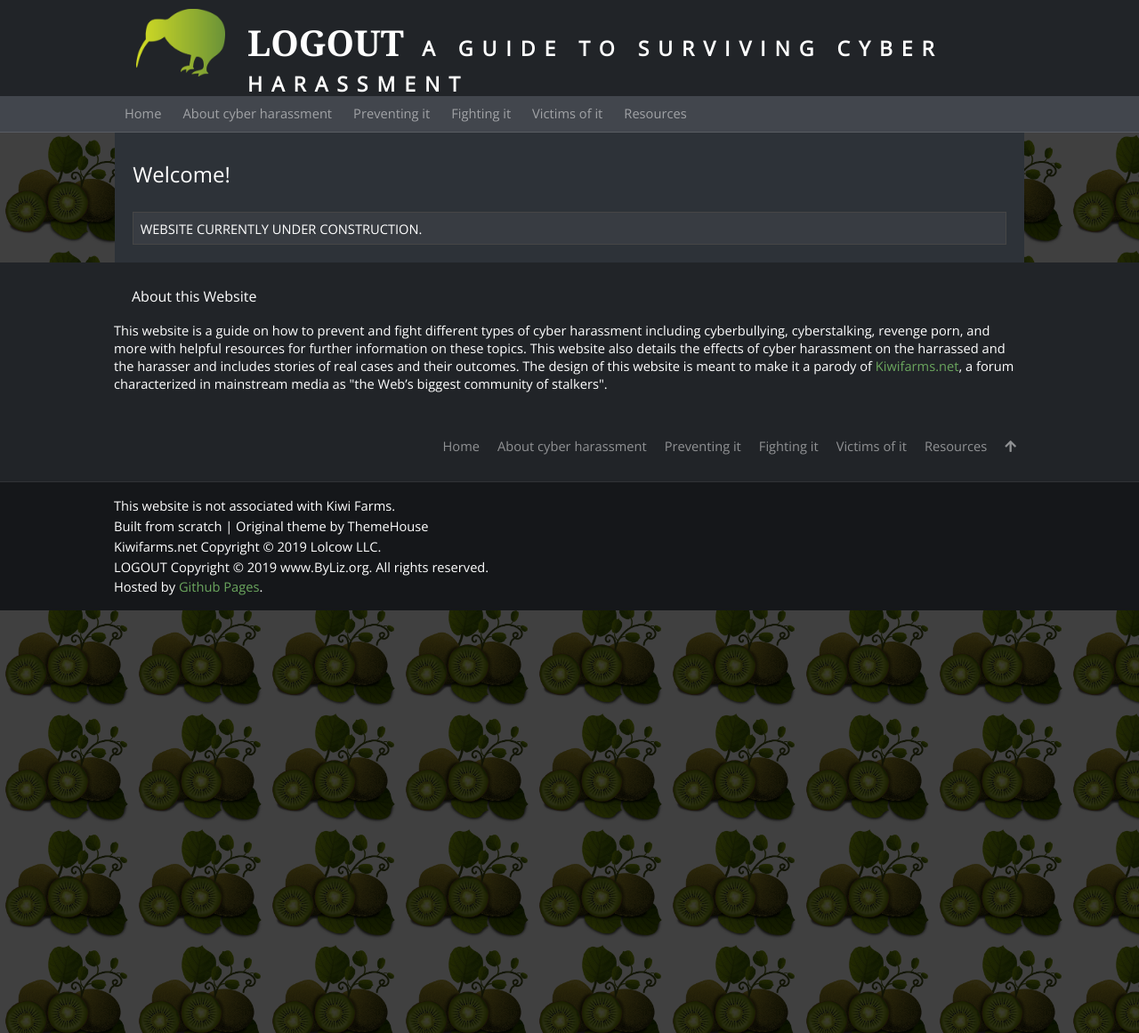
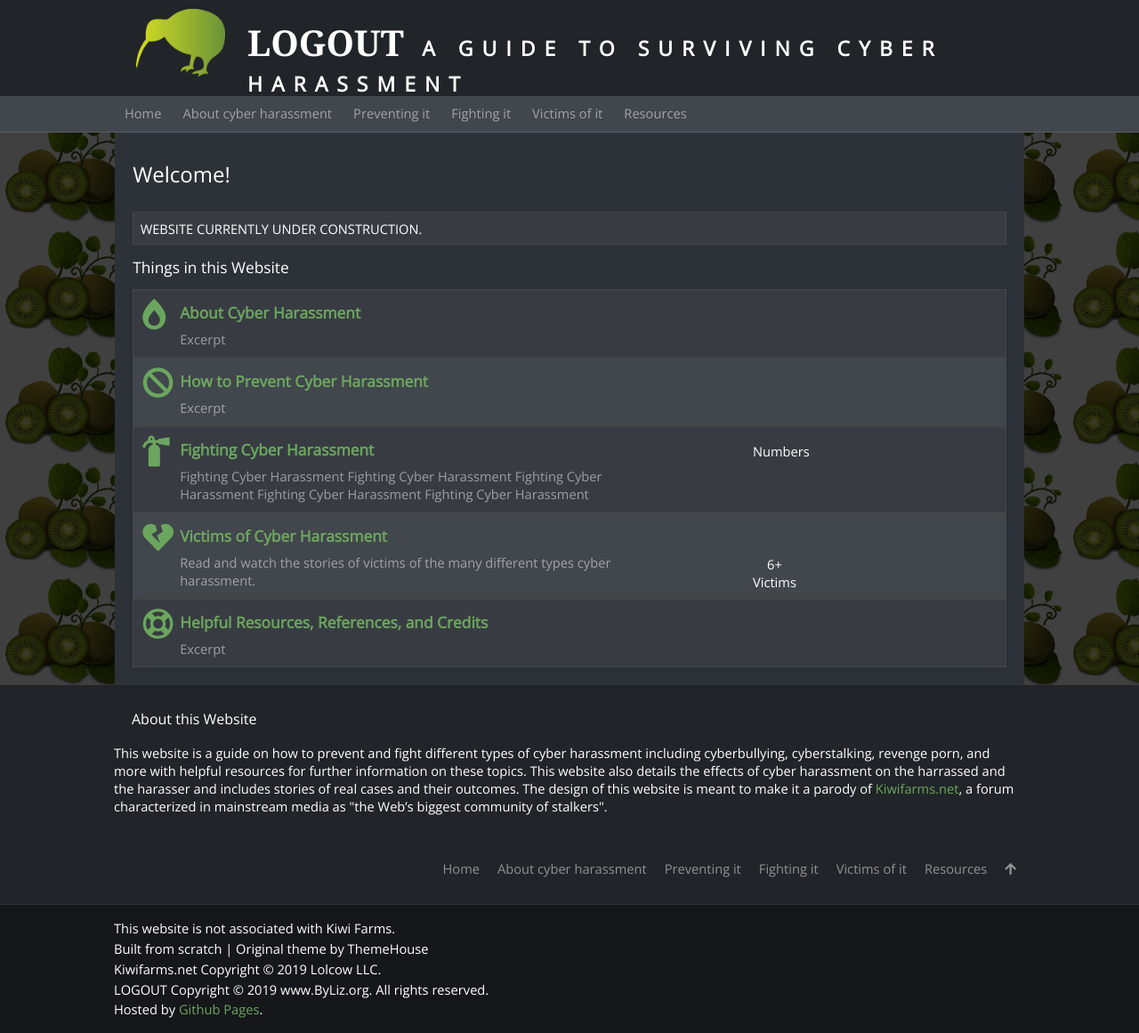
Before and after one commit to byliz/help, a Jekyll site: the page built from index.html, in a window 1280 px wide. Shown: the whole page at 89% size. Built offline with Jekyll 4.4.1, drawn with Linux system fonts in a browser that asks for light colours; nearby versions of some CDN libraries; some web fonts are replaced.

Commit message:
Working on homepage

```diff
--- a/index.css
+++ b/index.css
@@ -684,7 +684,7 @@
 	font-size: 26pt;
 	float: left;
 	margin: 10px;
-	position: relative;
+	position: absolute;
 }
 
 div#content p, div#content ul li, div.widget-body p, div.widget-body ul li, div#credits p, div#menu ul li a, div.post.main span {
@@ -695,11 +695,17 @@
 	margin-top: 20px;
 	line-height: 20px;
 }
-div#content h2, div#content h3, div#content h4, div#content h5, div#content h6 {
+div#content h3, div#content h4, div#content h5, div#content h6 {
 	margin-top: 15px;
 	margin-bottom: 15px;
 	line-height: 50px;
 }
+div#content h2 {
+	margin-top: 15px;
+	margin-bottom: 15px;
+	line-height: 20px;
+}
+
 div#content ul li {
 	margin-left: 25px;
 	line-height: 30px;
@@ -976,26 +982,64 @@
 		font-size: 13pt;
 		color: #6ba65e;
 		margin: 10px;
-		margin-top: -1px;
+		margin-top: 15px;
+		margin-bottom: 30px;
 		font-weight: bold;
 	}
 
-	div.post.main span.excerpt, div.post.main span.date {
+	div.post.main span.date {
 		display: block;
 		margin: 15px;
+		color: rgba(255,255,255,.5);
+		font-family: 'Open Sans', Arial, sans-serif;
+		line-height: 20px;
+	}
+
+	div.post.main span.excerpt {
+		display: block;
+		padding: 10px;
 		margin-top: -20px;
 		color: rgba(255,255,255,.5);
 		font-family: 'Open Sans', Arial, sans-serif;
+		line-height: 20px;
 	}
 
 	div.post.main span.excerpt.home {
-		margin-left: 55px;
+		width: 100%;
+	}
+
+	div#content, div#footer, div#credits p {
+		padding: 0px 20px 0px 20px;
+	}
+
+
+	div.post.main span.excerpt.numbers {
+		text-align: center;
+		color: white;
 	}
 
 @media (min-width: 700px) {
 
+	div.post.main span.excerpt.numbers {
+		float: right;
+		position: absolute;
+		margin-left: 70%;
+		margin-top: -6%;
+	}
+
+	div.post.main span.excerpt.home {
+		width: 50%;
+		margin-left: 52px;
+		padding: 0px;
+		padding-bottom: 10px;
+	}
+
 	div#content {
 		padding: 20px;
+	}
+
+	div#footer, div#credits p {
+		padding: 0px
 	}
 
 	div.post.main img {
@@ -1210,6 +1254,7 @@
 		-webkit-transition: .5s; /* Safari */
 		transition: .5s;
 	}
+
 	div.post div.header {
 		margin-top: -340px;
 		position: absolute;
--- a/index.html
+++ b/index.html
@@ -1,8 +1,61 @@
 ---
 layout: default
-title: Home |
+title: ""
 ---
 
 <h1>Welcome!</h1>
 
 <p>WEBSITE CURRENTLY UNDER CONSTRUCTION.</p>
+
+<h2>Things in this Website</h2>
+<div class="post main">
+	<i class="fas fa-burn"></i>
+    <div class="header">
+        <a href="/about">
+            <h2 style="margin-left: 52px;">About Cyber Harassment</h2>
+        </a>
+    </div>
+    <span class="excerpt home">Excerpt</span>
+</div>
+<div class="post main">
+	<i class="fas fa-ban"></i>
+    <div class="header">
+        <a href="/prevention">
+            <h2 style="margin-left: 52px;">How to Prevent Cyber Harassment</h2>
+        </a>
+    </div>
+    <span class="excerpt home">Excerpt</span>
+</div>
+<div class="post main">
+	<i class="fas fa-fire-extinguisher"></i>
+    <div class="header">
+        <a href="/fighting">
+            <h2 style="margin-left: 52px;">Fighting Cyber Harassment</h2>
+        </a>
+    </div>
+    <span class="excerpt numbers">Numbers</span>
+    <span class="excerpt home">Fighting Cyber Harassment Fighting Cyber Harassment Fighting Cyber Harassment Fighting Cyber Harassment Fighting Cyber Harassment</span>
+</div>
+<div class="post main">
+	<i class="fas fa-heart-broken"></i>
+    <div class="header">
+        <a href="/victims">
+            <h2 style="margin-left: 52px;">Victims of Cyber Harassment</h2>
+        </a>
+    </div>
+    <span class="excerpt home">Read and watch the stories of victims of the many different types cyber harassment.</span>
+    <span class="excerpt numbers">{% assign counter = 0 %}
+		{% for post in site.posts %}
+		{% assign counter = counter | plus: 1 %}
+		{% endfor %}
+{{ counter }}+<br>Victims</span>
+</div>
+<div class="post main">
+    <i class="far fa-life-ring"></i>
+    <div class="header">
+        <a href="/resources">
+            <h2 style="margin-left: 52px;">Helpful Resources, References, and Credits</h2>
+        </a>
+    </div>
+    <span class="excerpt home">Excerpt</span>
+</div>
```
